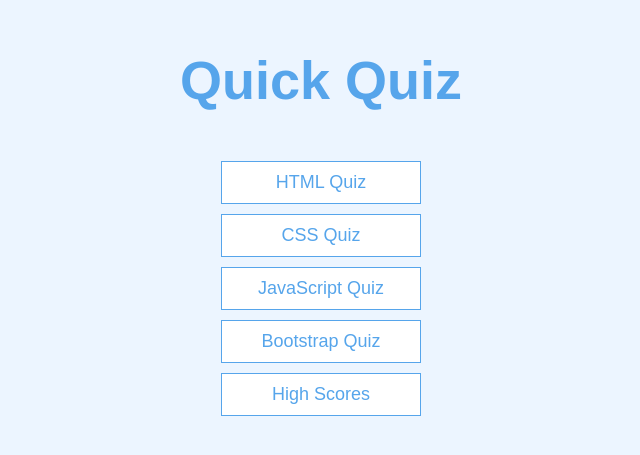
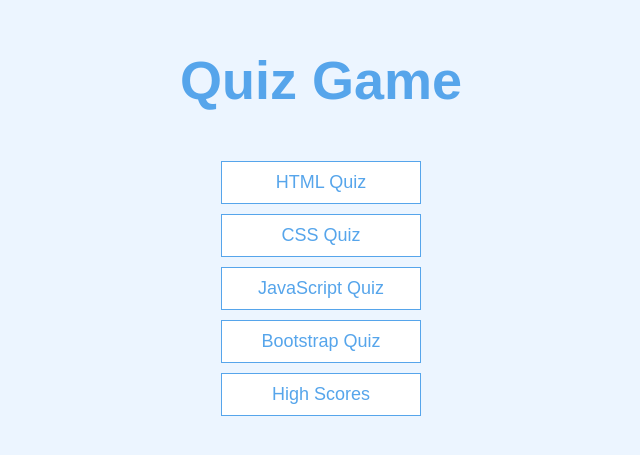
Before and after one commit to Mohanapriya-SDE/Quiz-Project, a plain HTML site: page index.html in a window 1280 px wide. Shown: the part 163-618 px from the top of the page, without its empty margins (319-959 px from the left). Drawn offline with Linux system fonts and the light colour scheme.

Commit message:
Update index.html

```diff
--- a/index.html
+++ b/index.html
@@ -10,7 +10,7 @@
     <body>
         <div class="container">
             <div id="home" class="flex-center flex-column">
-                <h1>Quick Quiz</h1>
+                <h1>Quiz Game</h1>
                 <a href="htmlprefix.html" class="btn">HTML Quiz</a>
                 <a href="cssprefix.html" class="btn">CSS Quiz</a>
                 <a href="javascriptprefix.html" class="btn">JavaScript Quiz</a>
```
